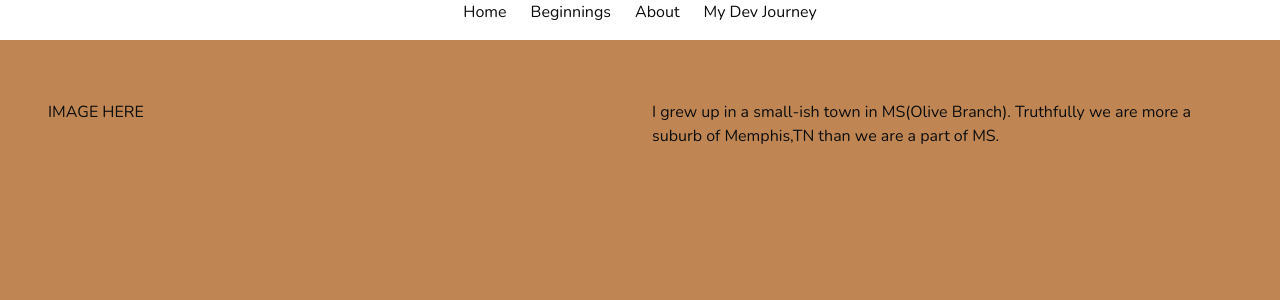
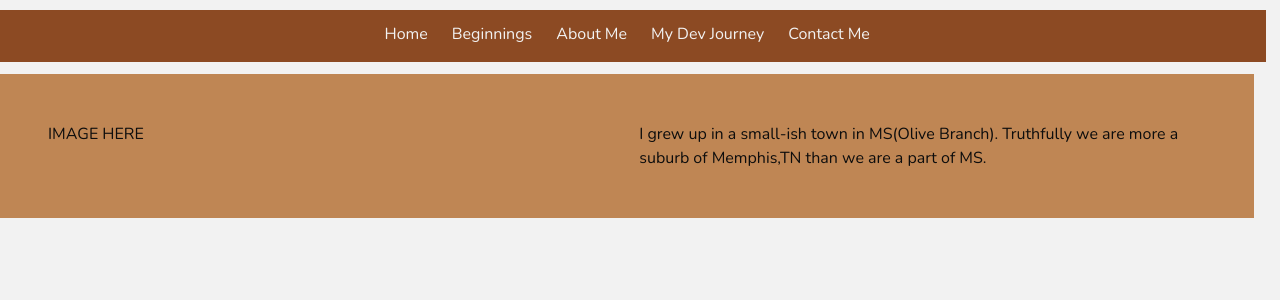
Before and after one commit to jwosborn/Website, a React (Create React App) app: page /beginnings in a window 1280 px wide. Shown: the top 300 px of the page. Built offline with nearby package versions, Linux system fonts and the light colour scheme.

Commit message:
custom scss classes

```diff
--- a/src/App.js
+++ b/src/App.js
@@ -11,11 +11,13 @@ function App() {
     <div className="App">
       <Router>
         <Menu />
-        <Switch>
-          <Route exact path="/" render={() => <Home />} />
-          <Route path="/beginnings" render={() => <Beginnings />} />
-          <Route path="*" render={() => <NotFound />} />
-        </Switch>
+        <div className="switch-wrapper">
+          <Switch>
+            <Route exact path="/" render={() => <Home />} />
+            <Route path="/beginnings" render={() => <Beginnings />} />
+            <Route path="*" render={() => <NotFound />} />
+          </Switch>
+        </div>
       </Router>
     </div>
   );
--- a/src/App.scss
+++ b/src/App.scss
@@ -4,7 +4,7 @@
 @import url("https://fonts.googleapis.com/css?family=Nunito:400,700");
 
 // Set your brand colors
-$purple: #8a4d76;
+$white: #f2f2f2;
 $black: #0d0d0d;
 $brown: #8c4a23;
 $beige: #bf8654;
@@ -20,10 +20,11 @@ $widescreen-enabled: false;
 $fullhd-enabled: false;
 
 // Update some of Bulma's component variables
-$body-background-color: $beige;
+$body-background-color: $white;
 $control-border-width: 2px;
 $input-border-color: transparent;
 $input-shadow: none;
+$navbar-item-color: $white;
 
 // Import only what you need from Bulma
 @import "../node_modules/bulma/sass/utilities/_all.sass";
@@ -41,6 +42,21 @@ $input-shadow: none;
 
 // Custom Classes
 
+.App {
+  margin-top: 10px;
+  width: 98vw;
+  height: 98vh;
+}
 .font-color-secondary {
   color: $brown;
 }
+.switch-wrapper {
+  background-color: $beige;
+}
+.content {
+  line-height: 1.5em;
+}
+.menu {
+  background-color: $brown;
+  margin-top: 5px;
+}
--- a/src/components/Menu.js
+++ b/src/components/Menu.js
@@ -3,7 +3,7 @@ import { Link } from "react-router-dom";
 
 function Menu() {
   return (
-    <nav className="navbar is-centered columns">
+    <nav className="navbar menu is-centered columns">
       <Link to="/">
         <div className="navbar-item column">Home</div>
       </Link>
@@ -11,10 +11,13 @@ function Menu() {
         <div className="navbar-item column">Beginnings</div>
       </Link>
       <Link to="/about">
-        <div className="navbar-item column">About</div>
+        <div className="navbar-item column">About Me</div>
       </Link>
       <Link to="/dev">
         <div className="navbar-item column">My Dev Journey</div>
+      </Link>{" "}
+      <Link to="/contact">
+        <div className="navbar-item column">Contact Me</div>
       </Link>
     </nav>
   );
```
